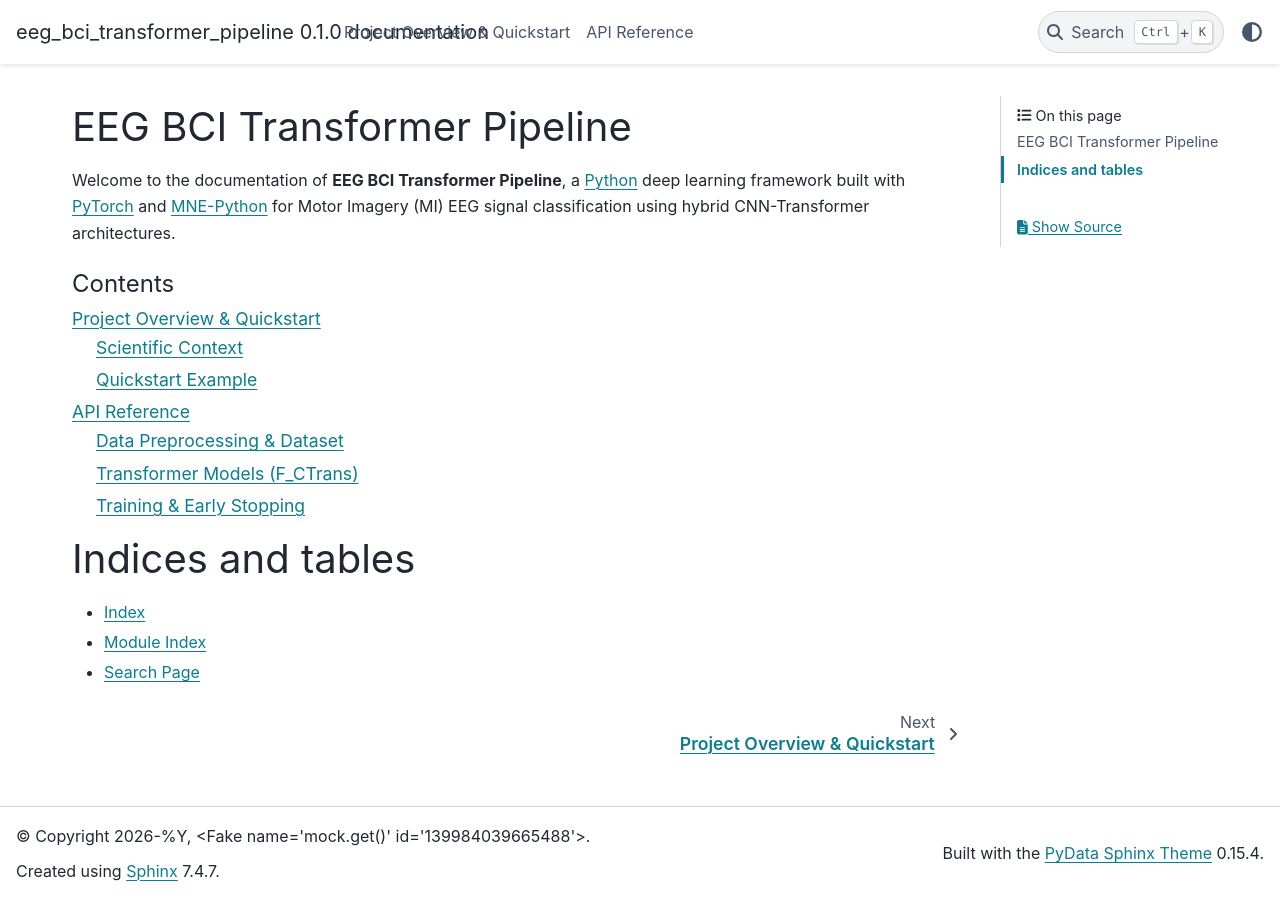
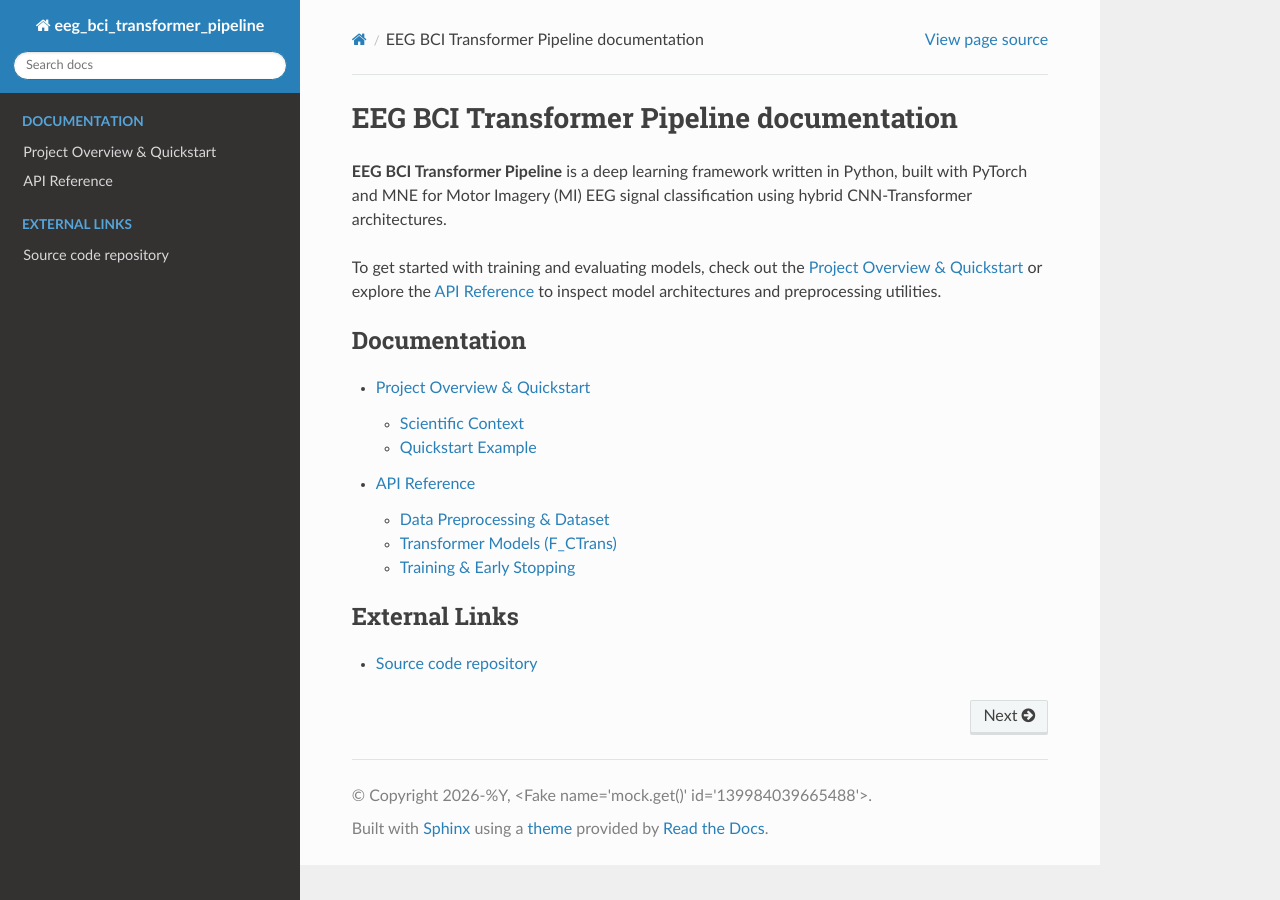
Before and after one commit to mariasonetto01/eeg-bci-transformer-pipeline, a Sphinx documentation site: the page built from docs/index.rst, in a window 1280 px wide. Built offline with Sphinx 7.4.7 and the Read the Docs theme 3.1.0, drawn with Linux system fonts in a browser that asks for light colours.

Commit message:
cambiato stile

```diff
--- a/docs/conf.py
+++ b/docs/conf.py
@@ -66,6 +66,6 @@ templates_path = ["_templates"]
 # --- Options for HTML output ---
 # https://www.sphinx-doc.org/en/master/usage/configuration.html#options-for-html-output
 
-html_theme = "pydata_sphinx_theme"
+html_theme = "sphinx_rtd_theme"
 html_permalinks_icon = "<span>#</span>"
 html_static_path = ["_static"]
--- a/docs/index.rst
+++ b/docs/index.rst
@@ -1,20 +1,22 @@
-EEG BCI Transformer Pipeline
-============================
+EEG BCI Transformer Pipeline documentation
+==========================================
 
-Welcome to the documentation of **EEG BCI Transformer Pipeline**, a |Python| deep learning
-framework built with |PyTorch| and |MNE| for Motor Imagery (MI) EEG signal classification
-using hybrid CNN-Transformer architectures.
+**EEG BCI Transformer Pipeline** is a deep learning framework written in Python, built with
+PyTorch and MNE for Motor Imagery (MI) EEG signal classification using hybrid CNN-Transformer
+architectures.
+
+To get started with training and evaluating models, check out the :doc:`overview` or explore
+the :doc:`api` to inspect model architectures and preprocessing utilities.
 
 .. toctree::
    :maxdepth: 2
-   :caption: Contents
+   :caption: Documentation
 
    overview
    api
 
-Indices and tables
-==================
+.. toctree::
+   :maxdepth: 1
+   :caption: External Links
 
-* :ref:`genindex`
-* :ref:`modindex`
-* :ref:`search`
+   Source code repository <https://github.com/mariasonetto01/eeg-bci-transformer-pipeline>
--- a/pyproject.toml
+++ b/pyproject.toml
@@ -29,10 +29,9 @@ dev = [
   "nox",
 ]
 docs = [
-  "sphinx",
-  "pydata-sphinx-theme",
+    "sphinx>=7.0",
+    "sphinx-rtd-theme>=2.0",
 ]
-
 [project.urls]
 Homepage = "https://github.com/mariasonetto01/eeg-bci-transformer-pipeline"
 Issues = "https://github.com/mariasonetto01/eeg-bci-transformer-pipeline/issues"
```
